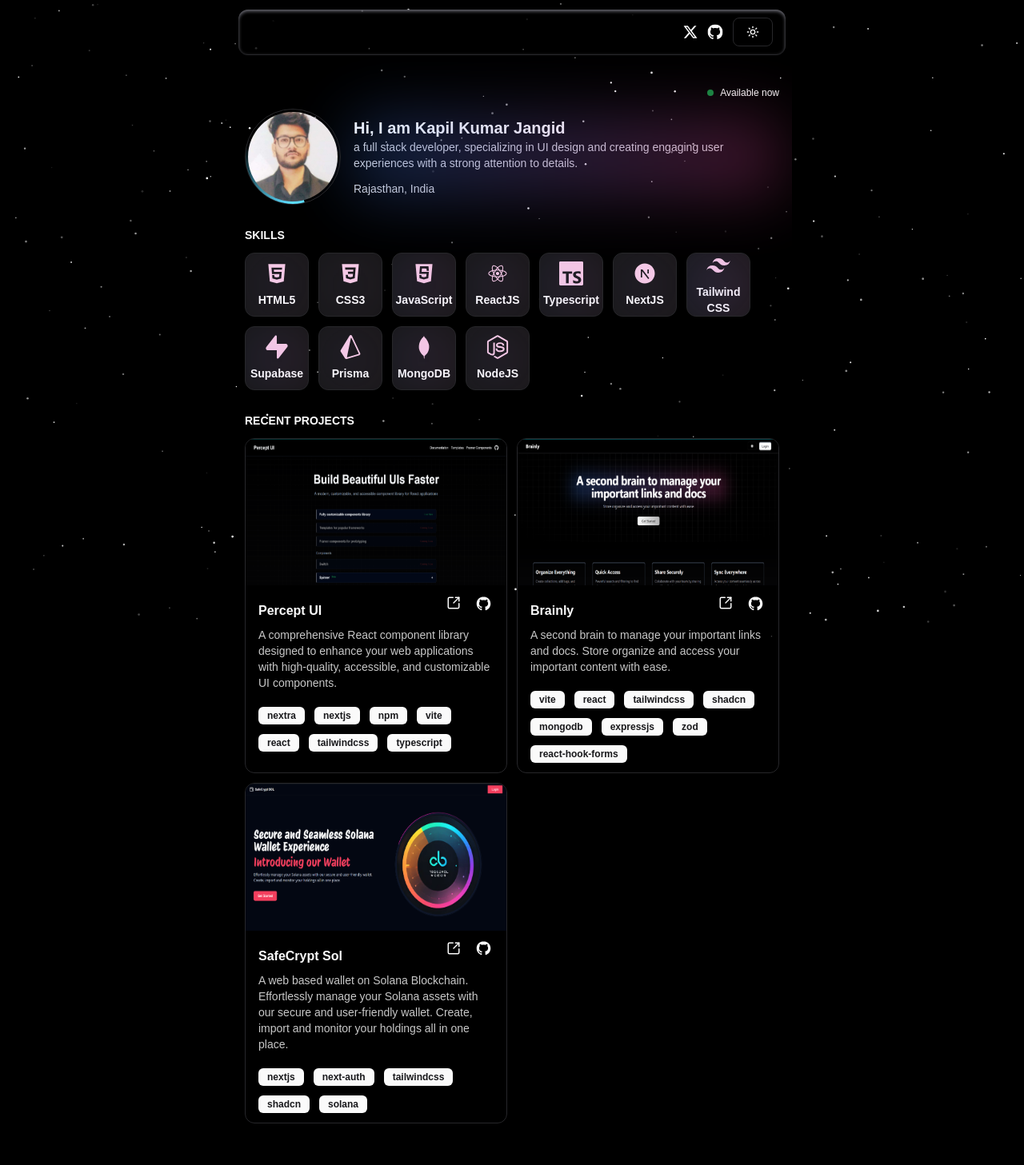
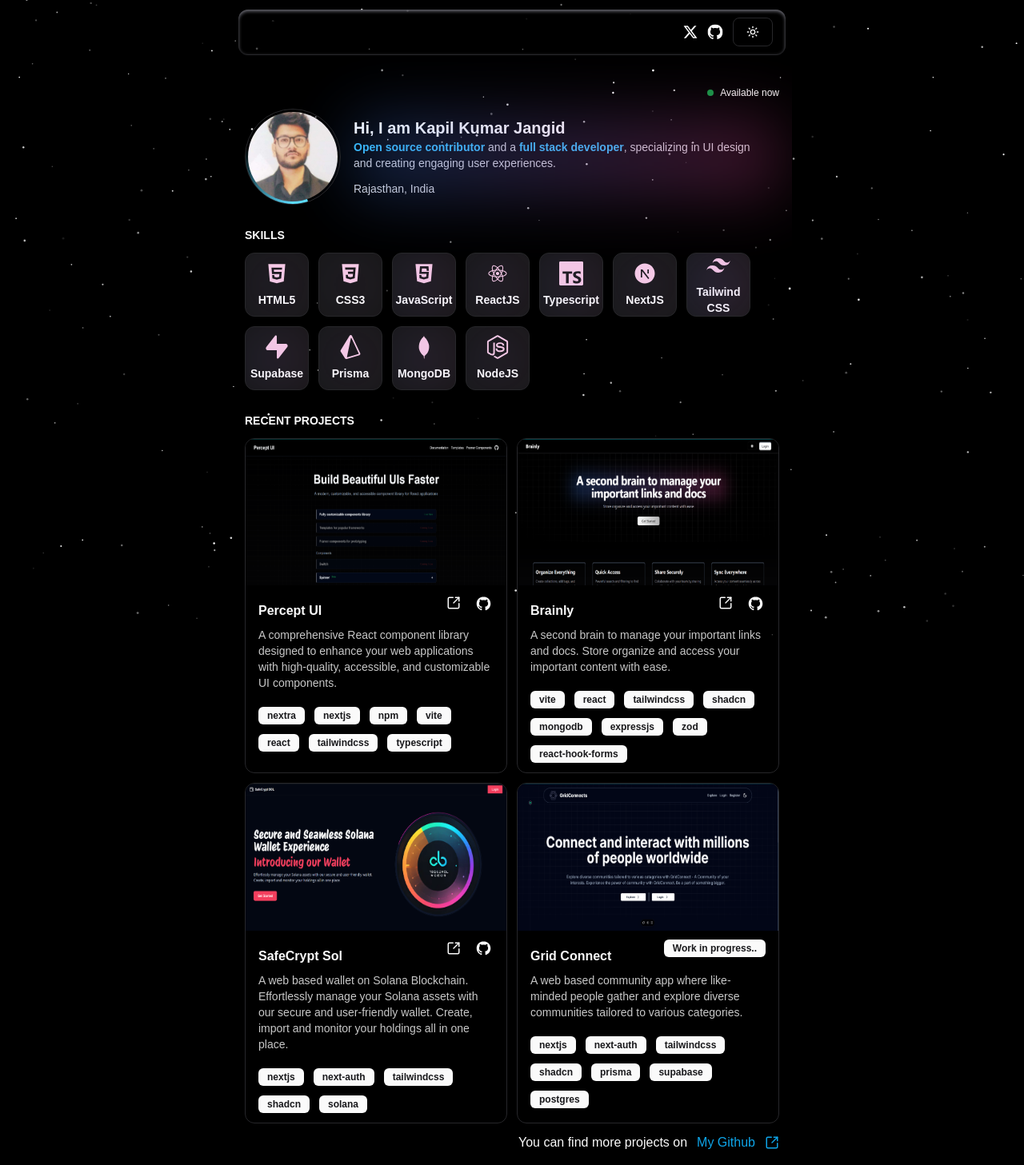
Before and after one commit to CuriousCoder00/portfolio, a Next.js app: page / in a window 1280 px wide. Shown: the whole page at 80% size. Before the commit the page ends 1421 px from the top, so only its background shows below. Built offline with nearby package versions, Linux system fonts and the light colour scheme.

Commit message:
Enhance profile and projects components with new information and links; add GitHub project showcase and update project data

```diff
--- a/components/profile.tsx
+++ b/components/profile.tsx
@@ -8,7 +8,7 @@ const Profile = () => {
       <div className="flex items-center justify-end w-full my-3">
         <Link
           className="text-xs flex items-center gap-2 justify-center"
-          href={"/"}
+          href={"mailto:kapiljangid040@gmail.com"}
         >
           <span className="w-2 h-2 dark:bg-green-600 bg-green-800 rounded-full animate-pulse"></span>
           Available now
@@ -30,8 +30,14 @@ const Profile = () => {
         <div className="flex flex-col items-start justify-start sm:pr-6 relative">
           <h1 className="font-bold text-xl">Hi, I am Kapil Kumar Jangid</h1>
           <p className="font-thin dark:text-zinc-300 text-sm">
-            a full stack developer, specializing in UI design and creating
-            engaging user experiences with a strong attention to details.
+            <span className="font-bold text-sky-700 dark:text-sky-400">
+              Open source contributor
+            </span>{" "}
+            and a{" "}
+            <span className="font-bold text-sky-700 dark:text-sky-400">
+              full stack developer
+            </span>
+            , specializing in UI design and creating engaging user experiences.
           </p>
           <p className="mt-3 font-thin dark:text-zinc-300 text-sm">
             Rajasthan, India
--- a/components/projects.tsx
+++ b/components/projects.tsx
@@ -15,6 +15,15 @@ const Projects = () => {
           <ProjectCard project={project} key={idx} />
         ))}
       </div>
+      <div className="flex w-full items-center justify-end gap-3">
+        You can find more projects on
+        <Link
+          className="flex items-center justify-end gap-3 hover:underline text-sky-500"
+          href="https://github.com/curiouscoder00?tab=repositories"
+        >
+          My Github <SquareArrowOutUpRight size={18} />
+        </Link>
+      </div>
     </div>
   );
 };
@@ -31,6 +40,7 @@ const ProjectCard = ({
     repo: string;
     image: StaticImageData;
     tech: string[];
+    currentlyWorking?: boolean;
   };
 }) => {
   return (
@@ -45,6 +55,9 @@ const ProjectCard = ({
           <h3 className="font-bold text-base mt-5 text-start">
             {project.name}
           </h3>
+          {project.currentlyWorking ? (
+            <Badge>Work in progress..</Badge>
+          ) : (
             <div className="flex items-center justify-end gap-4">
               <Link href={project.link}>
                 <SquareArrowOutUpRight size={18} />
@@ -53,6 +66,7 @@ const ProjectCard = ({
                 <DiGithubBadge size={25} />
               </Link>
             </div>
+          )}
         </div>
         <p className="opacity-80 text-sm">{project.desc}</p>
         <div className="flex items-center justify-start gap-3 w-full flex-wrap my-3">
--- a/data/projects.ts
+++ b/data/projects.ts
@@ -1,6 +1,7 @@
 import PERCEPTUI from "../assets/perceptui.png";
 import BRAINLY from "../assets/brainly.png";
 import SAFECRYPT from "../assets/safecrypt.png";
+import GRIDCONNECT from "../assets/gridc.png";
 
 export const projectData = [
   {
@@ -44,4 +45,21 @@ export const projectData = [
     image: SAFECRYPT,
     tech: ["nextjs", "next-auth", "tailwindcss", "shadcn", "solana"],
   },
+  {
+    currentlyWorking: true,
+    name: "Grid Connect",
+    desc: "A web based community app where like-minded people gather and explore diverse communities tailored to various categories.",
+    link: "https://grid-connect.vercel.app/",
+    repo: "https://github.com/CuriousCoder00/grid-connect",
+    image: GRIDCONNECT,
+    tech: [
+      "nextjs",
+      "next-auth",
+      "tailwindcss",
+      "shadcn",
+      "prisma",
+      "supabase",
+      "postgres",
+    ],
+  },
 ];
```
Also changed, not shown: assets/gridc.png (added). Lines whose indentation alone changed are shown as unchanged.
